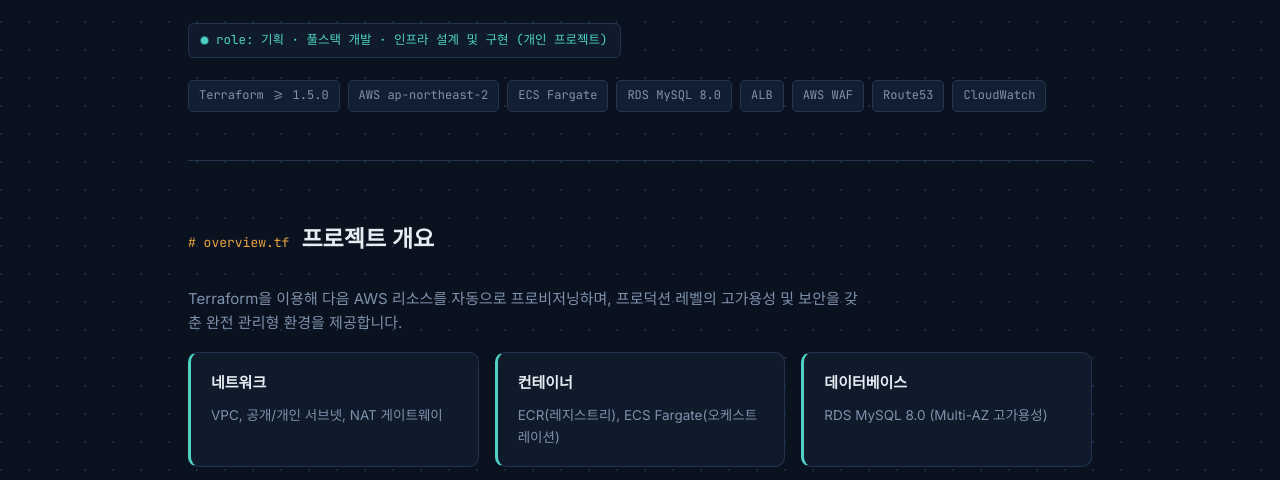
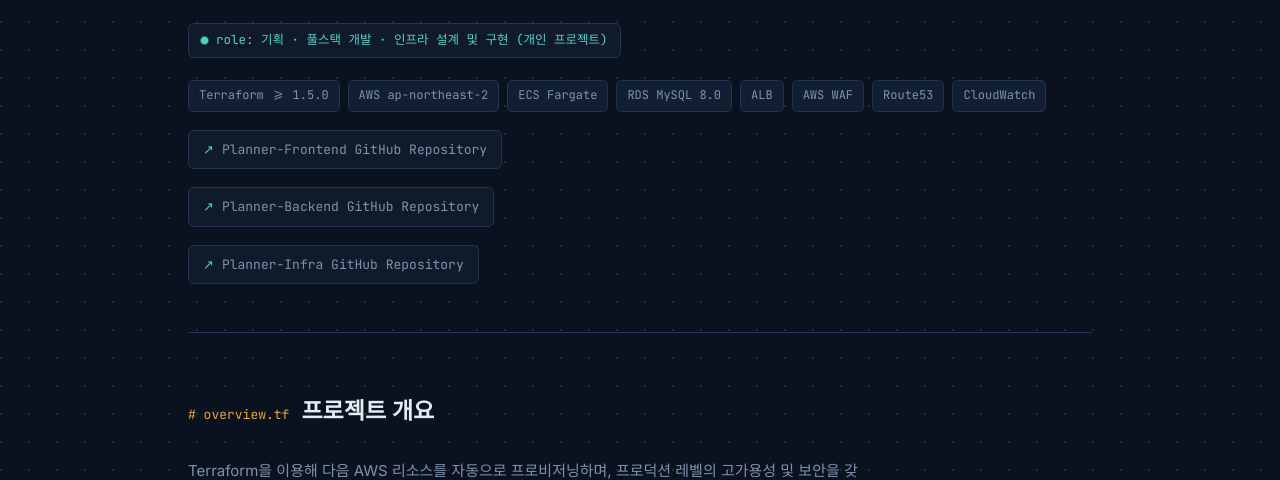
Before and after one commit to simsh1031/simsh1031.github.io, a plain HTML site: page planner.html in a window 1280 px wide. Shown: the part 287-767 px from the top of the page. Drawn offline with Linux system fonts and the light colour scheme.

Commit message:
github link

```diff
--- a/planner.html
+++ b/planner.html
@@ -223,6 +223,34 @@
     *{ animation-duration:0.001ms !important; transition-duration:0.001ms !important; }
     html{ scroll-behavior:auto; }
   }
+  .github-link {
+    margin-top: 18px;
+  }
+
+  .github-link a {
+    display: inline-flex;
+    align-items: center;
+    gap: 8px;
+    padding: 8px 14px;
+    border: 1px solid var(--border);
+    border-radius: 6px;
+    background: var(--surface);
+    color: var(--text-dim);
+    font-family: var(--font-mono);
+    font-size: 13px;
+    transition: all 0.2s ease;
+  }
+
+  .github-link a:hover {
+    color: var(--teal);
+    border-color: var(--teal);
+    transform: translateY(-1px);
+  }
+
+  .github-link a::before {
+    content: "↗";
+    color: var(--teal);
+  }
 </style>
 </head>
 <body>
@@ -253,6 +281,33 @@
       <span class="tag">ECS Fargate</span><span class="tag">RDS MySQL 8.0</span>
       <span class="tag">ALB</span><span class="tag">AWS WAF</span>
       <span class="tag">Route53</span><span class="tag">CloudWatch</span>
+    </div>
+    <div class="github-link">
+      <a
+        href="https://github.com/simsh1031/planner-frontend"
+        target="_blank"
+        rel="noopener noreferrer"
+      >
+        Planner-Frontend GitHub Repository
+      </a>
+    </div>
+    <div class="github-link">
+      <a
+        href="https://github.com/simsh1031/planner-backend"
+        target="_blank"
+        rel="noopener noreferrer"
+      >
+        Planner-Backend GitHub Repository
+      </a>
+    </div>
+    <div class="github-link">
+      <a
+        href="https://github.com/simsh1031/planner-infra"
+        target="_blank"
+        rel="noopener noreferrer"
+      >
+        Planner-Infra GitHub Repository
+      </a>
     </div>
   </section>
 
```
Also changed, not shown: newsugar.html (+37 -0 lines), travelog.html (+37 -0 lines), wooriteam.html (+37 -0 lines).
